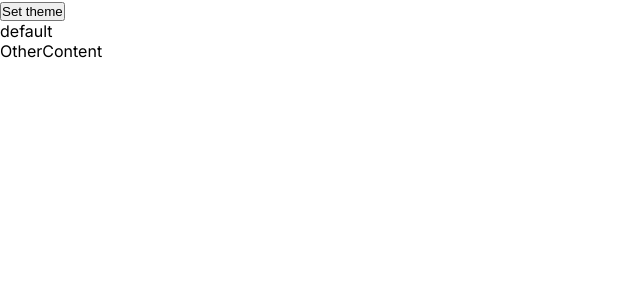
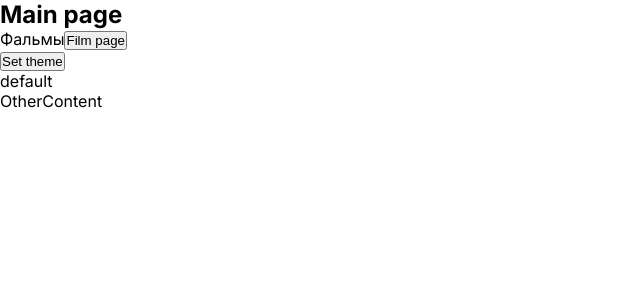
Before and after one commit to hiff0/next-react-app, a Next.js app: page / in a window 1280 px wide. Shown: the top 300 px of the page, without its empty margins (0-640 px from the left). Built offline with nearby package versions, Linux system fonts and the light colour scheme.

Commit message:
react lection three

```diff
--- /dev/null
+++ b/src/app/error.tsx
@@ -0,0 +1,5 @@
+"use client"
+// Обрабатывает ошибка, если они вызываются в компонентах
+export default function Error() {
+    return <h2>Page Not Found</h2>
+}
--- /dev/null
+++ b/src/app/film/[id]/loading.tsx
@@ -0,0 +1,6 @@
+
+export default function Loading() {
+    return (
+        <div>Loading...</div>
+    )
+}
--- a/src/app/page.tsx
+++ b/src/app/page.tsx
@@ -1,6 +1,8 @@
 "use client"
 
 import React, { useMemo, createContext } from "react"
+import Link from "next/link"
+import { useRouter } from "next/navigation"
 import { FilmDetails } from "./components/FilmDetails"
 import { FilmReview } from "./components/FilmReview"
 import { ReviewForm } from "./components/ReviewForm"
@@ -48,11 +50,14 @@ export default function Home() {
   //     }, 0) / filmDetails.reviews.length
   //   )
   // }, [filmDetails.reviews])
-
+  const router = useRouter();
   return (
     <ThemeContext.Provider value={1}>
       <div>
         <header />
+        <h2>Main page</h2>
+        <Link href="/film/1">Фальмы</Link>
+        <button type="button" onClick={() => router.push('/film/2')}>Film page</button>
         {/* <FilmDetails
           title={filmDetails.title}
           genre={filmDetails.genre as 'comedy'}
```
Also changed, not shown: src/app/(personal)/selection/[[...slug]]/page.tsx (added, +10 -0 lines), src/app/film/[id]/page.tsx (added, +16 -0 lines), src/app/(personal)/layout.tsx (added).
